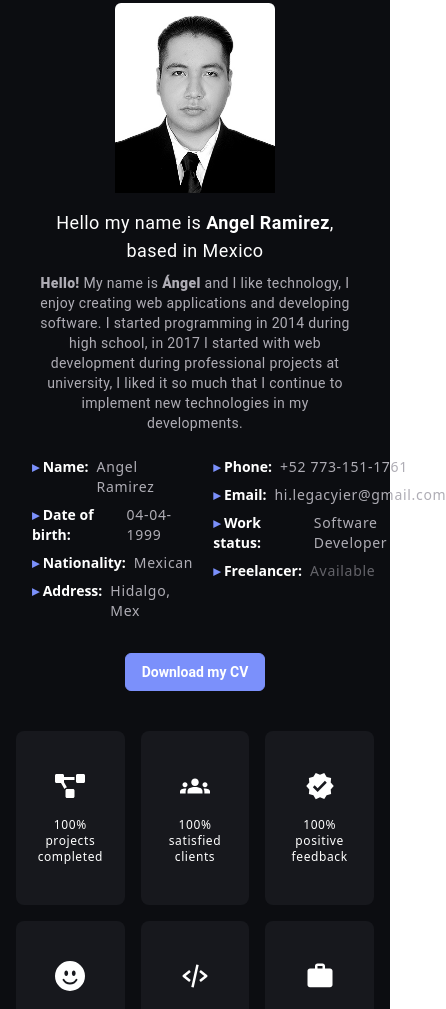
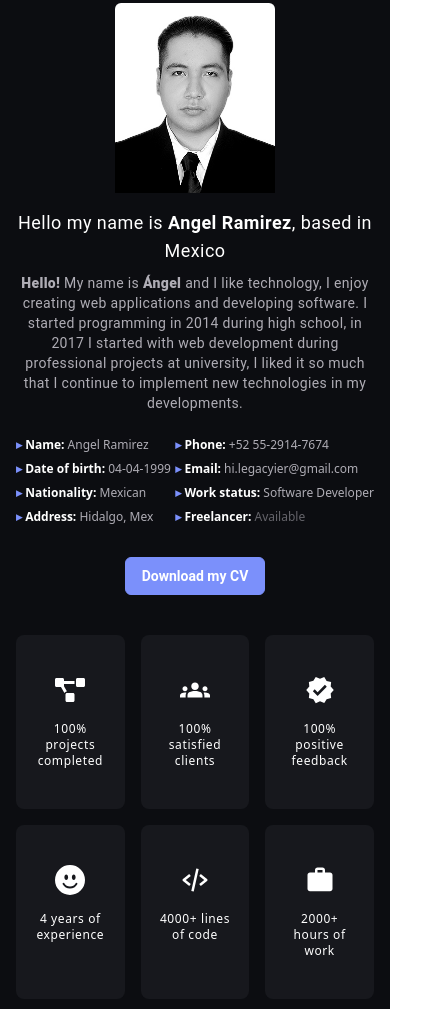
Before and after one commit to ImJars/legacyier-express, a Gatsby site: page / in a window 390 px wide. Shown: the part 1025-2034 px from the top of the page, 446 px wide, since content can reach past the window. Built offline with nearby package versions, Linux system fonts and the light colour scheme; Gatsby itself is replaced by a stand-in of ours.

Commit message:
Update AboutMe

```diff
--- a/src/components/about-me.jsx
+++ b/src/components/about-me.jsx
@@ -130,7 +130,7 @@ const AboutMe = ({ refAbout }) => {
                 <div
 
                     ref={ ref }
-                    className='max-w-250 flex flex-col py-20 sm:py-0 mx-4 sm:mx-0'
+                    className='max-w-250 flex flex-col py-20 sm:py-0 mx-4 xl:mx-0'
                 >
                     <Title
                         animateTitle={ animationAboutTitle }
@@ -153,7 +153,7 @@ const AboutMe = ({ refAbout }) => {
                             />
                         </div>
                         <div
-                            className='sm:ml-10 mx-4 mt-4 sm:mt-0'
+                            className='sm:ml-10 mt-4 sm:mt-0'
                         >
                             <h1
                                 className='text-lg sm:text-xl font-normal tracking-wide
@@ -173,7 +173,7 @@ const AboutMe = ({ refAbout }) => {
                                 in my developments.
                             </p>
                             <div
-                                className='flex justify-between sm:justify-start mt-6 sm:space-x-24 space-x-5'
+                                className='flex justify-between sm:justify-start mt-6 sm:space-x-5 xl:space-x-20'
                             >
                                 <div>
                                     <Data
@@ -196,7 +196,7 @@ const AboutMe = ({ refAbout }) => {
                                 <div>
                                     <Data
                                         data='Phone:'
-                                        children={ '+52 773-151-1761' }
+                                        children={ '+52 55-2914-7674' }
                                         link={'https://wa.link/01hnrf'}
                                         classNames={'text-septenary'}
                                     />
--- a/src/components/components/data.jsx
+++ b/src/components/components/data.jsx
@@ -3,7 +3,7 @@ import React from 'react'
 const Data = ({ data, children, classNames, link }) => {
     return (
         <>
-            <div className='flex text-sm font-sans mb-2'>
+            <div className='flex text-xs sm:text-sm font-sans mb-2'>
                 <h1
                     className='font-semibold'
                 >
@@ -13,12 +13,12 @@ const Data = ({ data, children, classNames, link }) => {
                     { data }
                 </h1>
                 <a
-                    className={`${ classNames } ml-2 text-text-mini tracking-wider`}
+                    className={`${ classNames } sm:ml-2 text-text-mini sm:tracking-wider`}
                     href={ link }
                     target="_blank"
                     rel="noreferrer"
                 >
-                    { children }
+                    &nbsp;{ children }
                 </a>
             </div>
         </>
```
